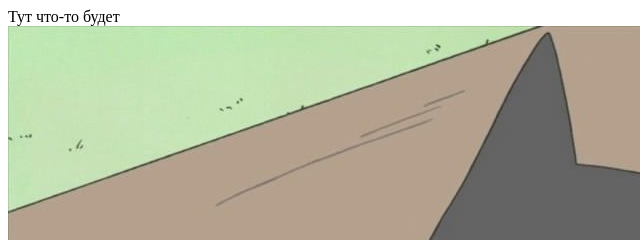
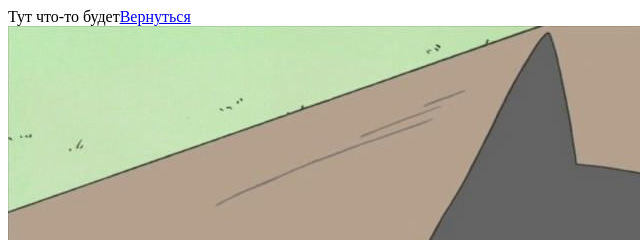
Before and after one commit to RustamMizhaev/magomedm.github.io, a plain HTML site: page pages/page1.html in a window 1280 px wide. Shown: the top 240 px of the page, 0-640 px from the left. Drawn offline with Linux system fonts and the light colour scheme.

Commit message:
Update page1.html

```diff
--- a/pages/page1.html
+++ b/pages/page1.html
@@ -5,7 +5,7 @@
 <title>Sharfjr</title>
 </head>
 <body>
-<a>Тут что-то будет</a>
+<a>Тут что-то будет</a><a href="..\index.html">Вернуться</a>
 <br><a href="https://vk.com/sharf_jr"><img src="..\image\ya56yi7wcys.png"></a>
 </body>
 </html>
```
